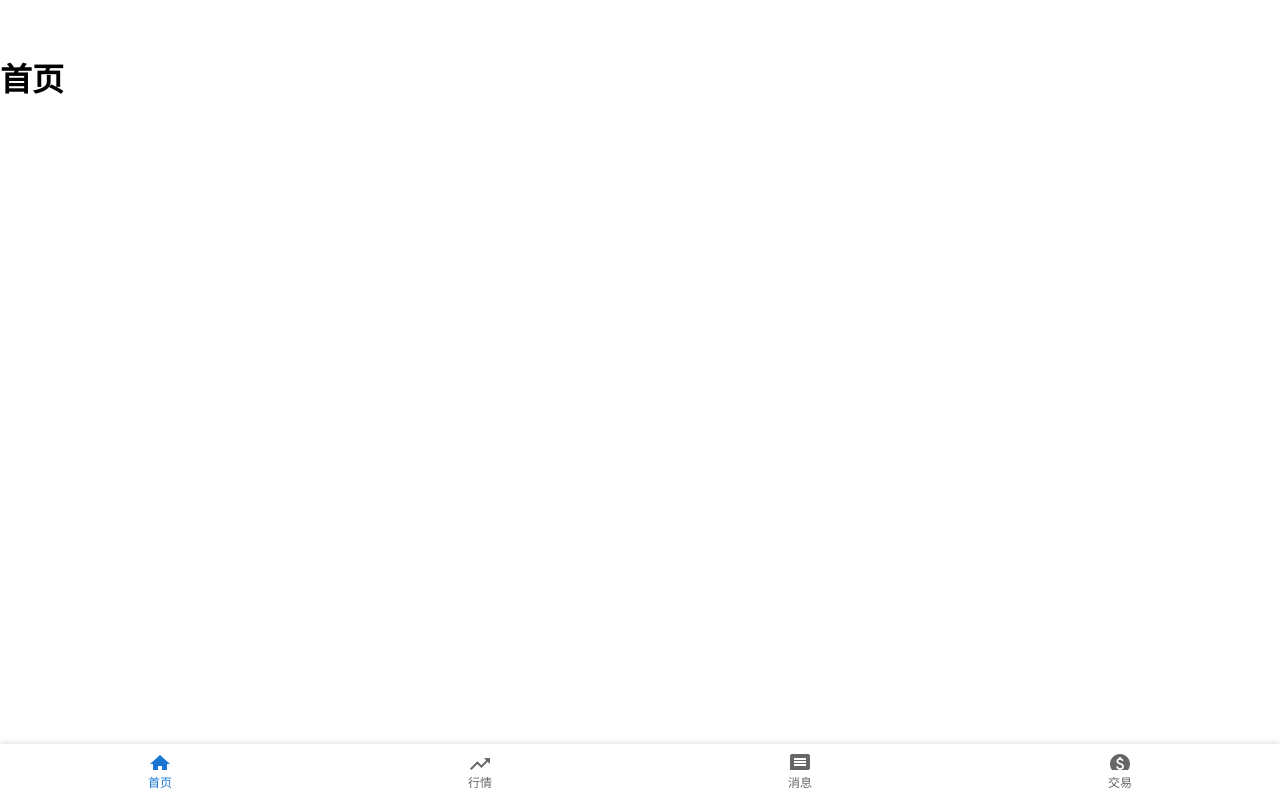
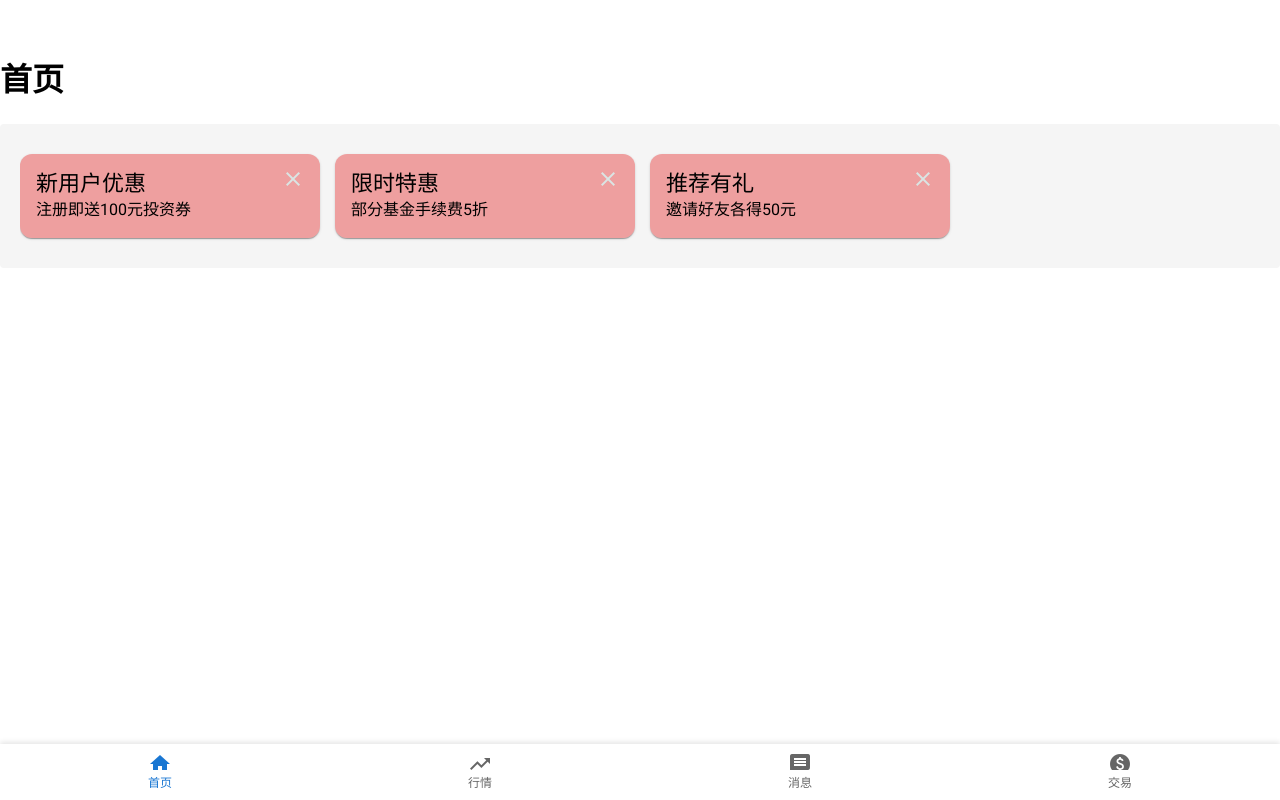
Before and after one commit to greatkeke/invest-easy, an Angular app in the folder invest-easy/: page /home in a window 1280 px wide. Built offline with nearby package versions, Linux system fonts and the light colour scheme.

Commit message:
Add cards in home

```diff
--- /dev/null
+++ b/invest-easy/src/app/home/home.component.html
@@ -0,0 +1,18 @@
+<h1>首页</h1>
+<div *ngIf="showPromotions" class="promotion-carousel">
+  <div class="carousel-container">
+    <ng-container *ngFor="let promo of promotions; let i = index">
+      <mat-card *ngIf="promo.visible" class="promo-card">
+        <button mat-icon-button class="close-btn" (click)="closePromotion(i)">
+          <mat-icon>close</mat-icon>
+        </button>
+        <mat-card-header>
+          <mat-card-title>{{promo.title}}</mat-card-title>
+        </mat-card-header>
+        <mat-card-content>
+          {{promo.description}}
+        </mat-card-content>
+      </mat-card>
+    </ng-container>
+  </div>
+</div>
--- /dev/null
+++ b/invest-easy/src/app/home/home.component.scss
@@ -0,0 +1,26 @@
+.promotion-carousel {
+  margin: 20px 0;
+  padding: 20px;
+  background: #f5f5f5;
+  border-radius: 4px;
+}
+
+.carousel-container {
+  display: flex;
+  overflow-x: auto;
+  gap: 15px;
+  padding: 10px 0;
+}
+
+.promo-card {
+  position: relative;
+  min-width: 300px;
+  background-color: #e4313170;
+}
+
+.close-btn {
+  position: absolute;
+  top: 5px;
+  right: 5px;
+  z-index: 1;
+}
--- a/invest-easy/src/app/home/home.component.ts
+++ b/invest-easy/src/app/home/home.component.ts
@@ -1,8 +1,37 @@
 import { Component } from '@angular/core';
+import { MatButtonModule } from '@angular/material/button';
+import { MatCardModule } from '@angular/material/card';
+import { MatIconModule } from '@angular/material/icon';
+import { CommonModule } from '@angular/common';
 
 @Component({
   selector: 'app-home',
   standalone: true,
-  template: `<h1>首页</h1>`
+  imports: [MatButtonModule, MatCardModule, MatIconModule, CommonModule],
+  templateUrl: './home.component.html',
+  styleUrls: ['./home.component.scss']
 })
-export class HomeComponent {}
+export class HomeComponent {
+  showPromotions = true;
+  promotions = [
+    {
+      title: '新用户优惠',
+      description: '注册即送100元投资券',
+      visible: true
+    },
+    {
+      title: '限时特惠',
+      description: '部分基金手续费5折',
+      visible: true
+    },
+    {
+      title: '推荐有礼',
+      description: '邀请好友各得50元',
+      visible: true
+    }
+  ];
+
+  closePromotion(index: number) {
+    this.promotions[index].visible = false;
+  }
+}
```
